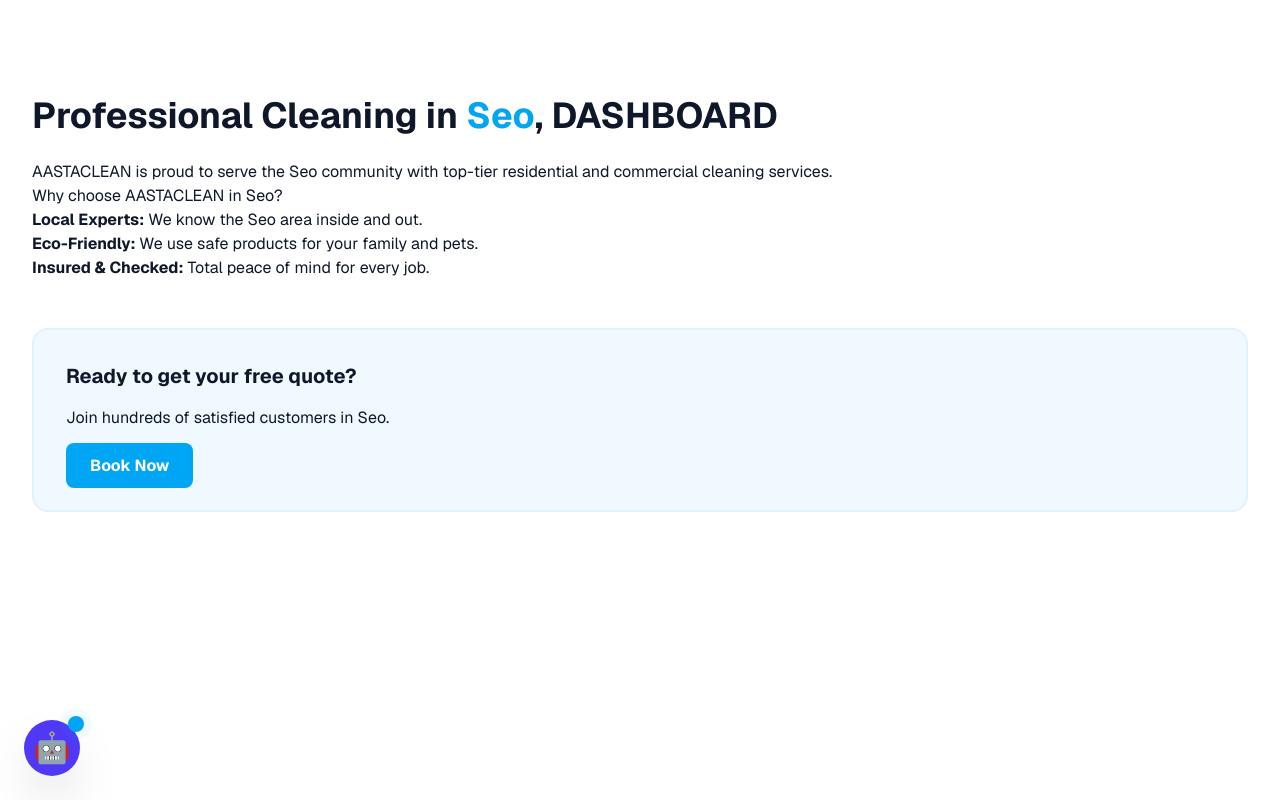
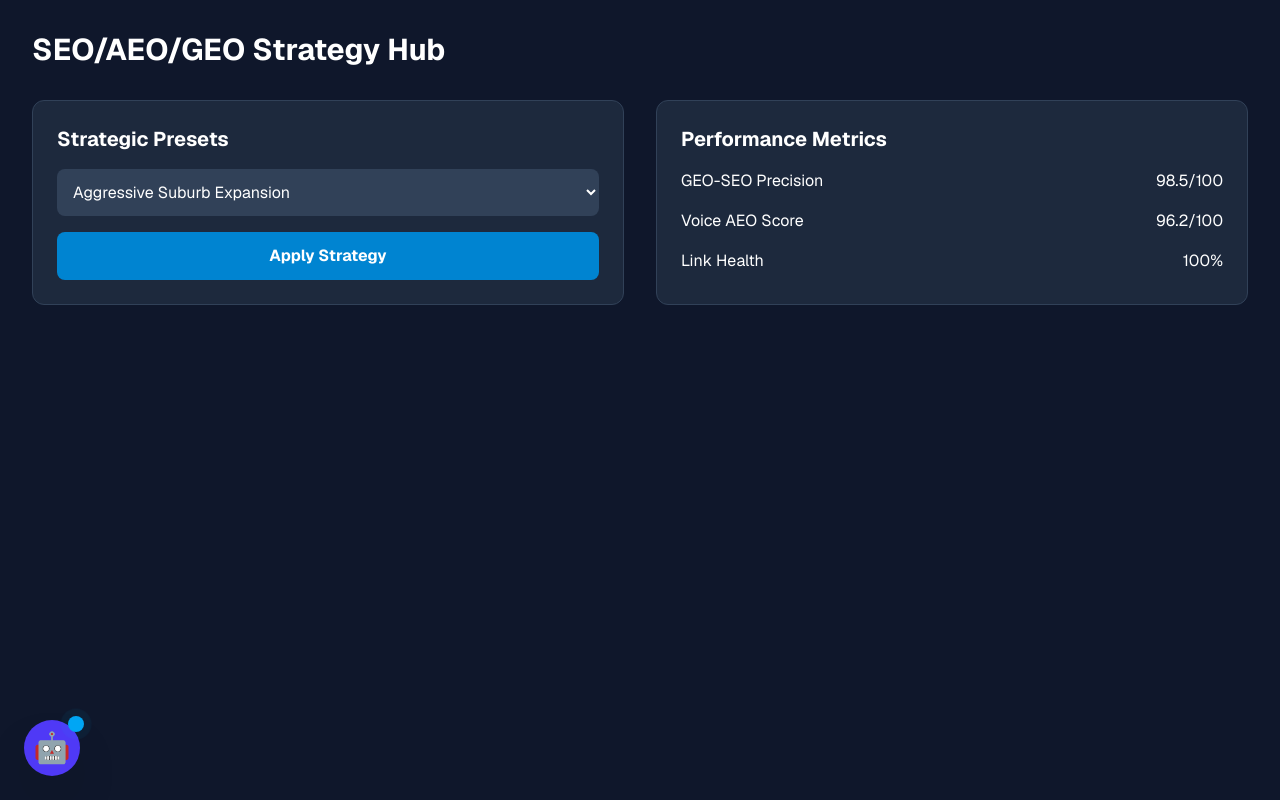
Before and after one commit to navyapdh11/portfolio-website, a Next.js app: page /dashboard/seo in a window 1280 px wide. Built offline with nearby package versions, Linux system fonts and the light colour scheme.

Commit message:
feat: add analytics integration and dashboard SEO strategy hub

```diff
--- /dev/null
+++ b/app/dashboard/seo/page.tsx
@@ -0,0 +1,37 @@
+"use client";
+import { useState } from "react";
+
+export default function SeoDashboard() {
+  const [strategy, setStrategy] = useState("Aggressive Suburb Expansion");
+
+  return (
+    <main className="p-8 bg-slate-900 text-white min-h-screen">
+      <h1 className="text-3xl font-bold mb-8">SEO/AEO/GEO Strategy Hub</h1>
+
+      <div className="grid md:grid-cols-2 gap-8">
+        <div className="bg-slate-800 p-6 rounded-xl border border-slate-700">
+          <h2 className="text-xl font-bold mb-4">Strategic Presets</h2>
+          <select
+            value={strategy}
+            onChange={(e) => setStrategy(e.target.value)}
+            className="w-full p-3 bg-slate-700 rounded-lg mb-4"
+          >
+            <option>Aggressive Suburb Expansion</option>
+            <option>Brand Authority Focus</option>
+            <option>Competitor Thrashing Mode</option>
+          </select>
+          <button className="w-full py-3 bg-sky-600 rounded-lg font-bold hover:bg-sky-500">Apply Strategy</button>
+        </div>
+
+        <div className="bg-slate-800 p-6 rounded-xl border border-slate-700">
+          <h2 className="text-xl font-bold mb-4">Performance Metrics</h2>
+          <div className="space-y-4">
+             <div className="flex justify-between"><span>GEO-SEO Precision</span> <span>98.5/100</span></div>
+             <div className="flex justify-between"><span>Voice AEO Score</span> <span>96.2/100</span></div>
+             <div className="flex justify-between"><span>Link Health</span> <span>100%</span></div>
+          </div>
+        </div>
+      </div>
+    </main>
+  );
+}
--- a/app/layout.tsx
+++ b/app/layout.tsx
@@ -28,6 +28,9 @@
   },
 };
 
+import { Analytics } from "@vercel/analytics/next";
+import { GoogleAnalytics } from "@next/third-parties/google";
+
 export default function RootLayout({
   children,
 }: Readonly<{
@@ -42,6 +45,8 @@
         <ScrollFix />
         {children}
         <NanochatAssistant />
+        <Analytics />
+        <GoogleAnalytics gaId="G-XXXXXXXXXX" />
       </body>
     </html>
   );
```
